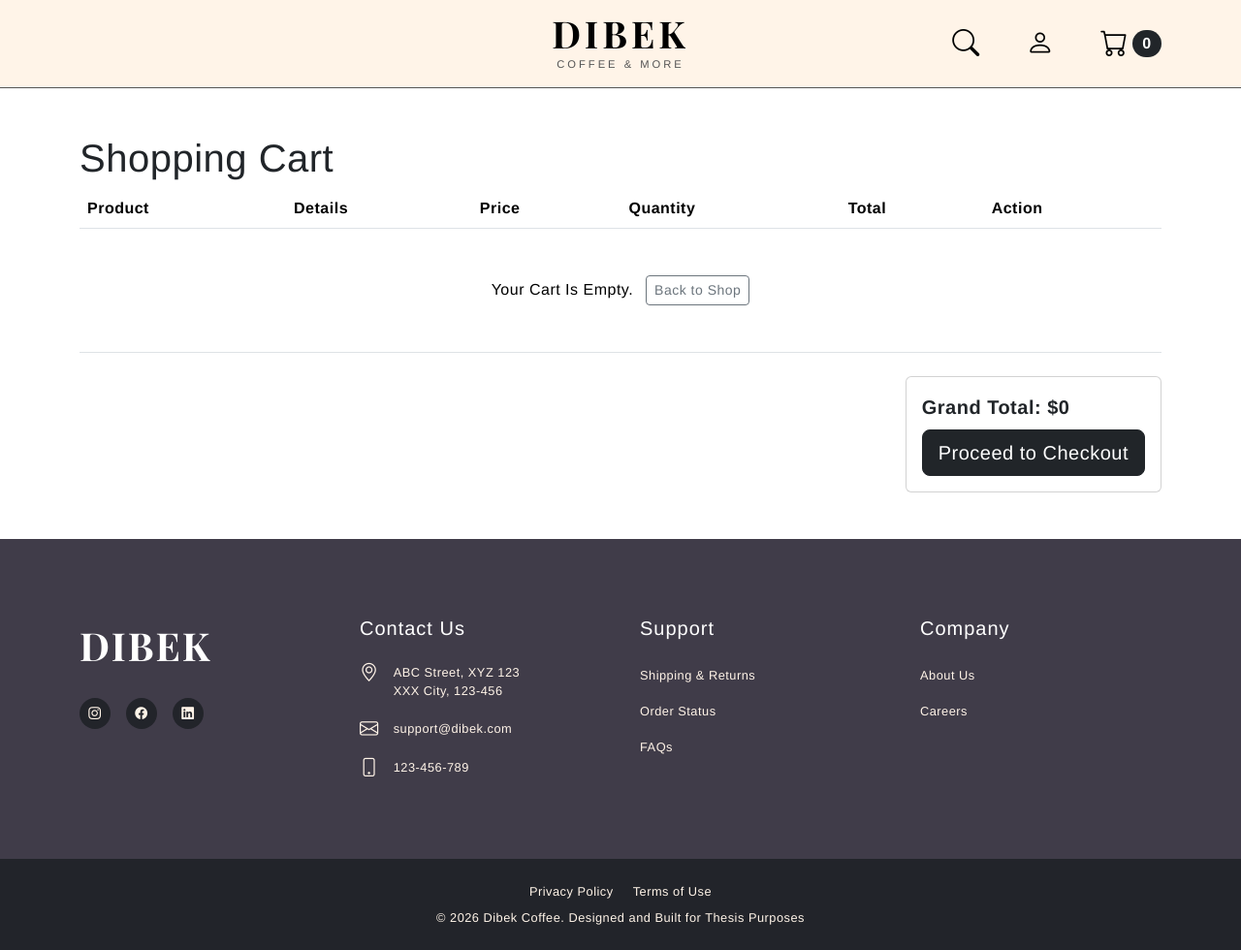
After one commit to sudeirmaak/thesis_ecommerce, a Django app: page /cart/ in a window 1280 px wide. The commit adds this page. Shown: the whole page at 97% size. Run offline with Django 5.2, Linux system fonts and the light colour scheme; some web fonts are replaced.

Commit message:
basic cart ui (work in progress) and navigation fixes

```diff
--- a/templates/base.html
+++ b/templates/base.html
@@ -20,7 +20,7 @@
                 <span class="navbar-toggler-icon"></span>
             </button>
 
-            <a class="navbar-brand" href="/">
+            <a class="navbar-brand" href="{% url 'product_list' %}">
                 <span class="d-block brand-main">DIBEK</span>
                 <span class="d-block brand-sub">Coffee & More</span>
             </a>
@@ -38,7 +38,7 @@
                         </a>
                     </li>
                     <li class="nav-item">
-                        <a class="nav-link fs-3 p-0 d-flex align-items-center gap-1" href="/cart">
+                        <a class="nav-link fs-3 p-0 d-flex align-items-center gap-1" href="{% url 'cart_summary' %}">
                             <i class="bi bi-cart"></i>
                             <span class="badge bg-dark rounded-pill" style="font-size: 1rem;">{{ cart_count|default:"0"}}</span>
                         </a>
--- /dev/null
+++ b/templates/store/cart.html
@@ -0,0 +1,67 @@
+{% extends 'base.html' %}
+
+{% block content %}
+
+<div class="container py-5">
+    <h1>Shopping Cart</h1>
+    <table class="table align-middle">
+        <thead>
+            <tr>
+                <th>Product</th>
+                <th>Details</th>
+                <th>Price</th>
+                <th>Quantity</th>
+                <th>Total</th>
+                <th>Action</th>
+            </tr>
+        </thead>
+        <tbody>
+            {% for item in cart_items %}
+            <tr>
+                <td>
+                    <img src="{{ item.product.image.url }}"
+                    class="img-thumbnail"
+                    style="width: 80px;"
+                    alt="{{ item.product.name }}">
+                </td>
+                <td>
+                    <strong>{{ item.product.name }}</strong>
+                    <small>{{ item.size }} | {{ item.grind }}</small>
+                </td>
+                <td>
+                    {{ item.product.price }}
+                </td>
+                <td>
+                    {{ item.quantity }}
+                </td>
+                <td>
+                    {{ item.subtotal }}
+                </td>
+                <td>
+                    <a href="#" class="btn btn-sm btn-outline-danger">Remove</a>
+                </td>
+            </tr>
+
+            {% empty %}
+
+            <tr>
+                <td colspan="6" class="text-center py-5">
+                    Your Cart Is Empty.
+                    <a href="{% url 'product_list' %}" class="btn btn-sm btn-outline-secondary ms-2">Back to Shop</a>
+                </td>
+            </tr>
+
+            {% endfor %}
+
+        </tbody>
+    </table>
+
+    <div class="d-flex justify-content-end mt-4">
+        <div class="card p-3" style="min-width: 250px;">
+            <p class="mb-2 fs-5 fw-semibold">Grand Total: ${{ grand_total }}</p>
+            <a href="#" class="btn btn-dark btn-lg">Proceed to Checkout</a>
+        </div>
+    </div>
+</div>
+
+{% endblock %}
```
